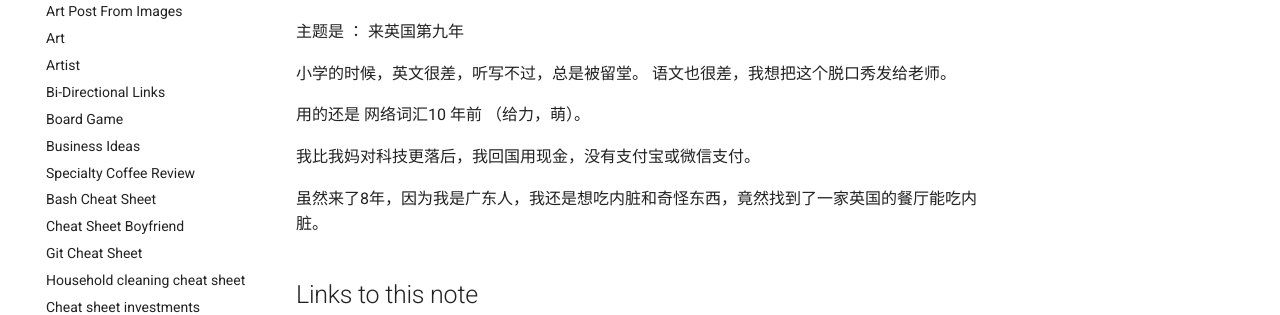
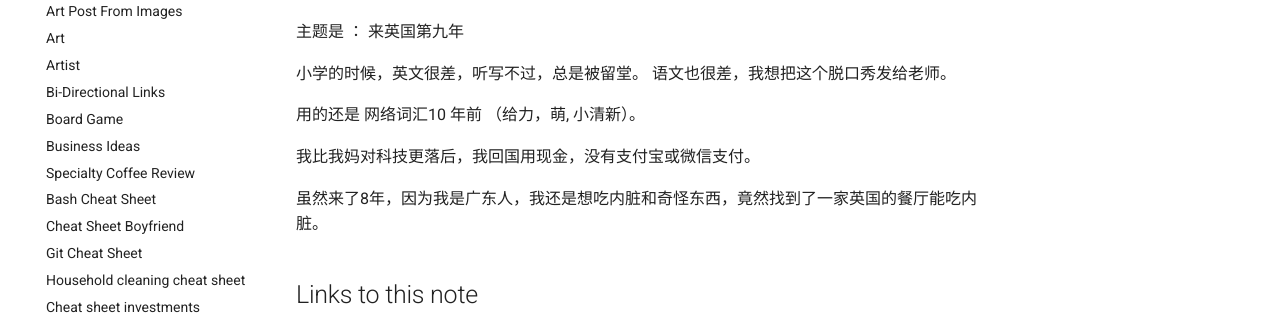
Before and after one commit to ynotstartups/notes, an MkDocs documentation site: the page built from notes/stand-up-comedy.md, in a window 1280 px wide. Shown: the part 253-568 px from the top of the page. Built offline with MkDocs 1.6.1 and Material for MkDocs 9.7.7, drawn with Linux system fonts in a browser that asks for light colours.

Commit message:
update stand up comedy

```diff
--- a/notes/stand-up-comedy.md
+++ b/notes/stand-up-comedy.md
@@ -10,7 +10,7 @@
 语文也很差，我想把这个脱口秀发给老师。
 
 
-用的还是 网络词汇10 年前 （给力，萌）。
+用的还是 网络词汇10 年前 （给力，萌, 小清新）。
 
 我比我妈对科技更落后，我回国用现金，没有支付宝或微信支付。
 
```
